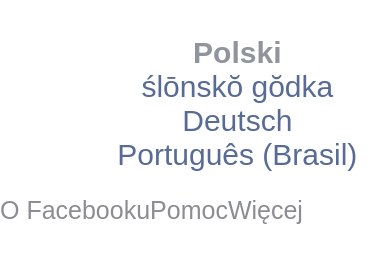
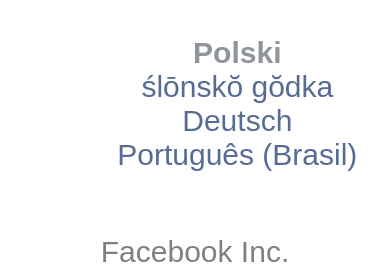
Before and after one commit to Tuptuus/Fake-facebook-login-page, a PHP site: page / in a window 390 px wide; the page is wider, and only the part inside the window is pictured. Shown: the part 868-1137 px from the top of that part. Before the commit the page ends 1092 px from the top of that part, so only its background shows below. Run offline with PHP 8.4, Linux system fonts and the light colour scheme.

Commit message:
some updates

```diff
--- a/fake page/index.html
+++ b/fake page/index.html
@@ -51,10 +51,10 @@
             </div>
         </div>
 
-        <div id="help-m">
-            <ul class="helpUl-m">O Facebooku</ul>
-            <ul class="helpUl-m">Pomoc</ul>
-            <ul class="helpUl-m">Więcej</ul>
+        <div id="copyRight">
+            <p id="Inc">
+                Facebook Inc.
+            </p>
         </div>
     </div>
 
--- a/fake page/style.css
+++ b/fake page/style.css
@@ -544,16 +544,12 @@
         margin-top: 2%;
     }
 
-    #help-m
+    #copyRight
     {
-        display: flex;
-        font-size: 25px;
-        color: #8a8d91;
-    }
-
-    #helpUl-m
-    {
-        margin-left: 500px;
+        text-align: center;
+        margin-top: 10%;
+        font-size: 30px;
+        color: gray;
     }
 
 }
```
